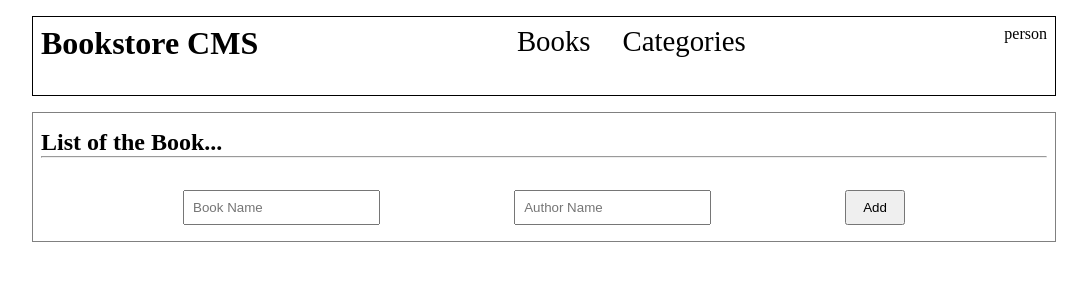
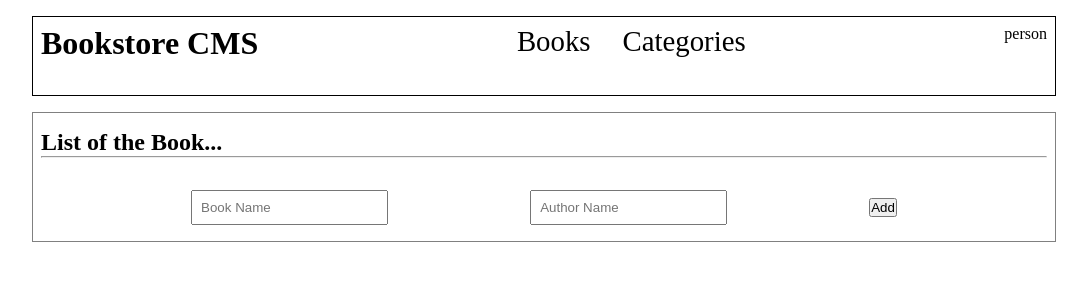
Before and after one commit to Ali-0111/BookStore-2, a React (Vite) app: page / in a window 1280 px wide. Shown: the top 300 px of the page, without its empty margins (96-1183 px from the left). Built offline with nearby package versions, Linux system fonts and the light colour scheme.

Commit message:
Basic style for remove btn

```diff
--- a/src/styles/Global.css
+++ b/src/styles/Global.css
@@ -65,7 +65,7 @@ article button {
   margin-right: 0.3rem;
 }
 
-.form-wrapper button {
+.add-btn {
   padding: 0.5rem 1rem;
 }
 
@@ -74,3 +74,11 @@ article {
   padding: 0.5rem;
   margin: 0.3rem 0;
 }
+
+.remove-btn {
+  cursor: pointer;
+}
+
+.remove-btn:hover {
+  background-color: rgb(218, 218, 218);
+}
```
